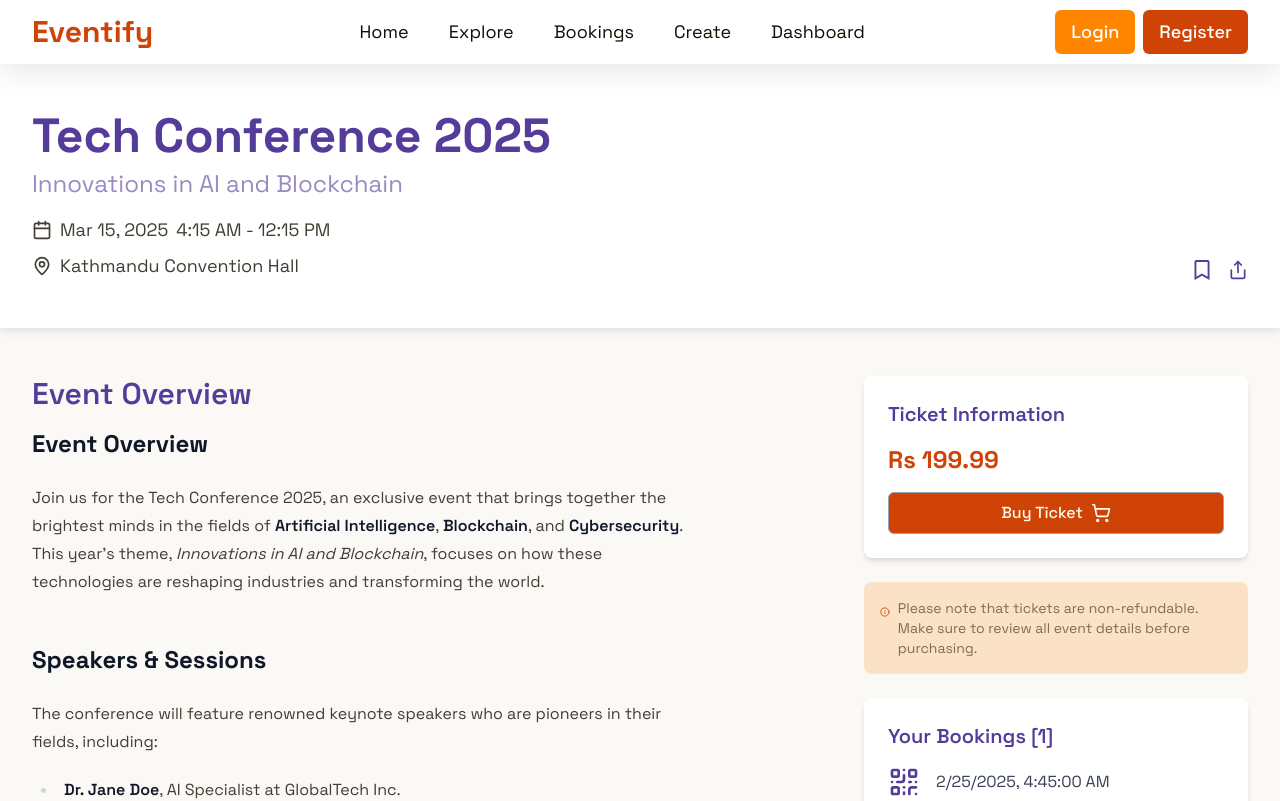
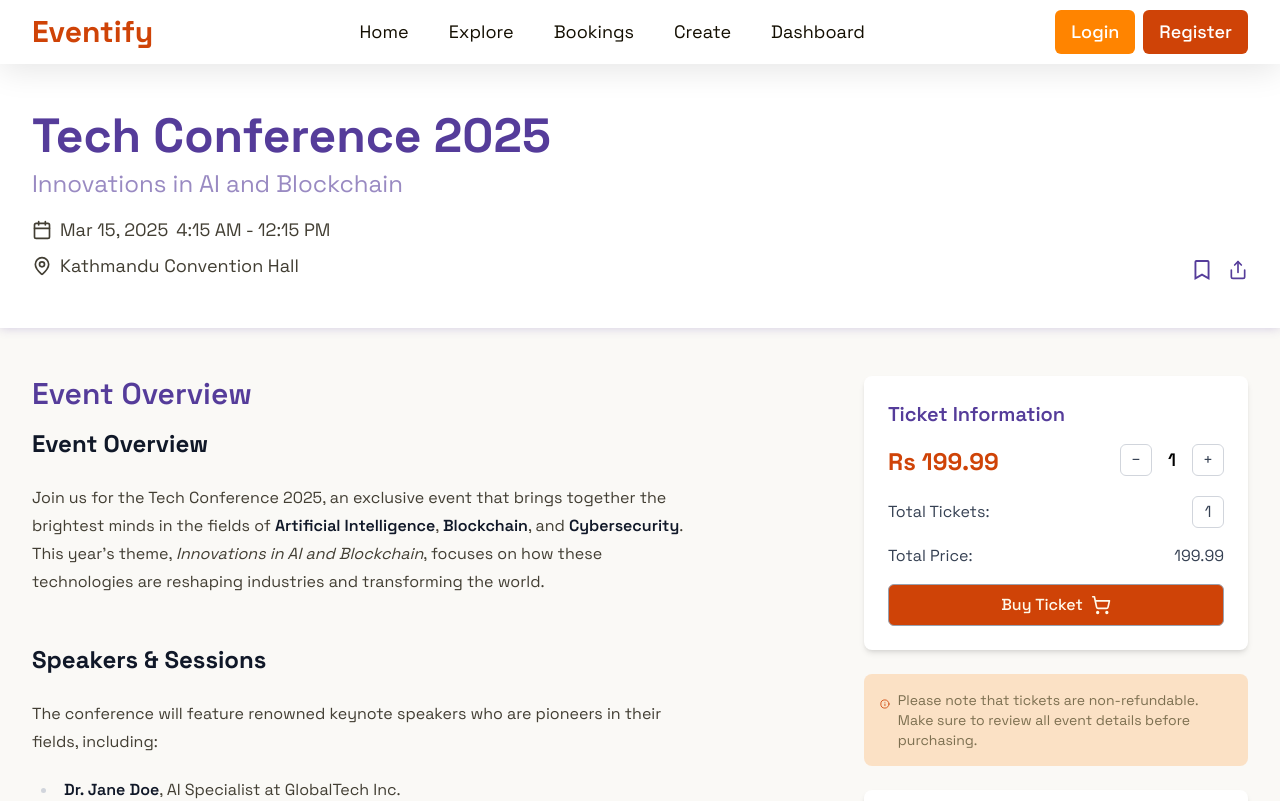
Before and after one commit to SuyanShrestha/eventify-frontend, a React (Vite) app: page /events/1 in a window 1280 px wide. Shown: the top 801 px of the page. Built offline with nearby package versions, Linux system fonts and the light colour scheme.

Commit message:
feat: add ticket quantity for event detail page

```diff
--- a/src/helpers/index.ts
+++ b/src/helpers/index.ts
@@ -1,6 +1,7 @@
 import { checkExpired } from "./checkExpired";
 import { formatDateTime } from "./formatDateTime";
+import { roundToTwo } from "./roundToTwo";
 import { truncateText } from "./truncateText";
 import { validateEventForm } from "./validateEventForm";
 
-export { formatDateTime, validateEventForm, truncateText, checkExpired };
+export { formatDateTime, validateEventForm, truncateText, checkExpired, roundToTwo };
--- /dev/null
+++ b/src/helpers/roundToTwo.ts
@@ -0,0 +1,3 @@
+export const roundToTwo = (num: number): number => {
+    return Math.round(num * 100) / 100;
+  };
--- a/src/pages/EventDetail.tsx
+++ b/src/pages/EventDetail.tsx
@@ -18,7 +18,7 @@ import {
   UserRound,
   UserRoundCheck,
 } from "../assets/icons";
-import { formatDateTime } from "../helpers";
+import { formatDateTime, roundToTwo } from "../helpers";
 import { Button } from "../components/ui";
 import Markdown from "react-markdown";
 import remarkGfm from "remark-gfm";
@@ -31,6 +31,7 @@ const EventDetail: React.FC = () => {
   const [isShareModalOpen, setIsShareModalOpen] = useState(false);
   const [isQrModalOpen, setIsQrModalOpen] = useState(false);
   const [isQrScanOpen, setIsQrScanOpen] = useState(false);
+  const [ticketCount, setTicketCount] = useState(1);
 
   const [selectedBookingId, setSelectedBookingId] = useState<string | null>(
     null
@@ -112,6 +113,10 @@ const EventDetail: React.FC = () => {
   const handleDeleteEvent = (e: React.MouseEvent<HTMLButtonElement>) => {
     e.stopPropagation();
   };
+
+  const handleIncrease = () => setTicketCount((prev) => prev + 1);
+  const handleDecrease = () =>
+    setTicketCount((prev) => (prev > 1 ? prev - 1 : 1));
 
   return (
     <div
@@ -255,6 +260,7 @@ const EventDetail: React.FC = () => {
                     <h3 className="text-xl font-semibold text-secondary-text-500 mb-4">
                       Ticket Information
                     </h3>
+                    <div className="flex items-center justify-between">
                       {eventItem.ticketPrice === 0 ? (
                         <p className="text-2xl font-bold text-accent-text-500 mb-4">
                           FREE
@@ -263,6 +269,45 @@ const EventDetail: React.FC = () => {
                         <p className="text-2xl font-bold text-accent-text-500 mb-4">
                           Rs {eventItem.ticketPrice.toFixed(2)}
                         </p>
+                      )}
+                      {/* Ticket Counter */}
+                      {eventItem.ticketPrice !== 0 && (
+                        <div className="flex items-center gap-4 mb-5">
+                          <button
+                            onClick={handleDecrease}
+                            className="bg-secondary-500 cursor-pointer text-gray-700 text-center w-8 h-8 flex items-center justify-center border border-gray-300 rounded-md hover:bg-gray-100 transition"
+                          >
+                            −
+                          </button>
+                          <span className="text-lg font-semibold">
+                            {ticketCount}
+                          </span>
+                          <button
+                            onClick={handleIncrease}
+                            className="bg-secondary-500 cursor-pointer text-gray-700 text-center w-8 h-8 flex items-center justify-center border border-gray-300 rounded-md hover:bg-gray-100 transition"
+                          >
+                            +
+                          </button>
+                        </div>
+                      )}
+                    </div>
+
+                    {eventItem.ticketPrice !== 0 && (
+                      <div className="flex flex-col gap-4 mb-4 justify-center">
+                        <span className="w-full flex gap-2 items-center justify-between text-gray-700">
+                          Total Tickets:
+                          <span className="bg-secondary-500 cursor-pointer text-gray-700 text-center w-8 h-8 flex items-center justify-center border border-gray-300 rounded-md hover:bg-gray-100 transition">
+                            {ticketCount}
+                          </span>
+                        </span>
+
+                        <span className="w-full flex gap-2 items-center justify-between text-gray-700">
+                          Total Price:
+                          <span>
+                            {roundToTwo(ticketCount * eventItem.ticketPrice)}
+                          </span>
+                        </span>
+                      </div>
                     )}
                     <Button
                       bgColor="bg-accent-500"
```
Lines whose indentation alone changed are shown as unchanged.
